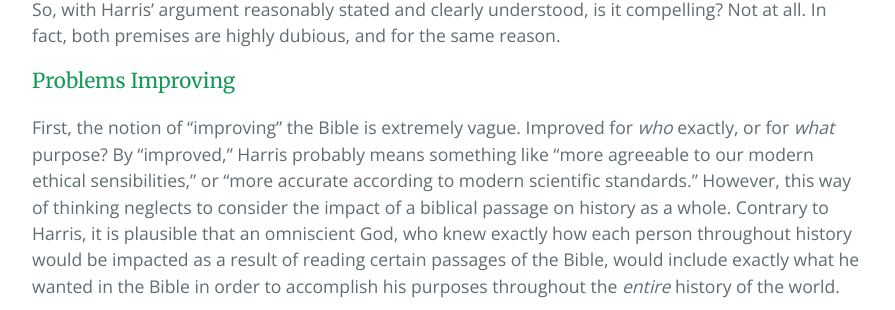
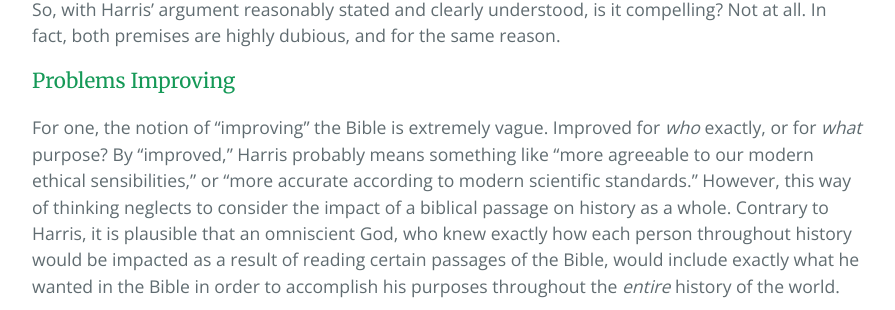
Before and after one commit to second-breakfast/second-breakfast.github.io, a Jekyll site: the page built from _posts/2019-1-9-sam-harris-revelation.markdown, in a window 1280 px wide and 900 px high, scrolled down 1120 px. Shown: the part 145-455 px from the top of the window, without its empty margins (192-1087 px from the left). Built offline with Jekyll 4.4.1, drawn with Linux system fonts in a browser that asks for light colours.

Commit message:
Fix wording

```diff
--- a/_posts/2019-1-9-sam-harris-revelation.markdown
+++ b/_posts/2019-1-9-sam-harris-revelation.markdown
@@ -29,7 +29,7 @@ This phrasing would allow us to conclude that an omniscient being in fact *did n
 So, with Harris’ argument reasonably stated and clearly understood, is it compelling? Not at all. In fact, both premises are highly dubious, and for the same reason.
 
 ### Problems Improving
-First, the notion of “improving” the Bible is extremely vague. Improved for *who* exactly, or for *what* purpose? By “improved,” Harris probably means something like “more agreeable to our modern ethical sensibilities,” or “more accurate according to modern scientific standards.” However, this way of thinking neglects to consider the impact of a biblical passage on history as a whole. Contrary to Harris, it is plausible that an omniscient God, who knew exactly how each person throughout history would be impacted as a result of reading certain passages of the Bible, would include exactly what he wanted in the Bible in order to accomplish his purposes throughout the *entire* history of the world.
+For one, the notion of “improving” the Bible is extremely vague. Improved for *who* exactly, or for *what* purpose? By “improved,” Harris probably means something like “more agreeable to our modern ethical sensibilities,” or “more accurate according to modern scientific standards.” However, this way of thinking neglects to consider the impact of a biblical passage on history as a whole. Contrary to Harris, it is plausible that an omniscient God, who knew exactly how each person throughout history would be impacted as a result of reading certain passages of the Bible, would include exactly what he wanted in the Bible in order to accomplish his purposes throughout the *entire* history of the world.
 
 But this point aside, even if we were to grant premise (1) for the sake of argument, premise (2) hardly fares any better. That is because it is still entirely plausible that God in fact *would* write a book that could be “improved” in order to relate to its original audience on their own terms, using references to their culture, and concepts they could understand. In other words, we cannot neglect to consider the original audience of the Bible when thinking about its characteristics and presuppositions. The Old Testament scholar John Walton articulates this point well:
 
```
